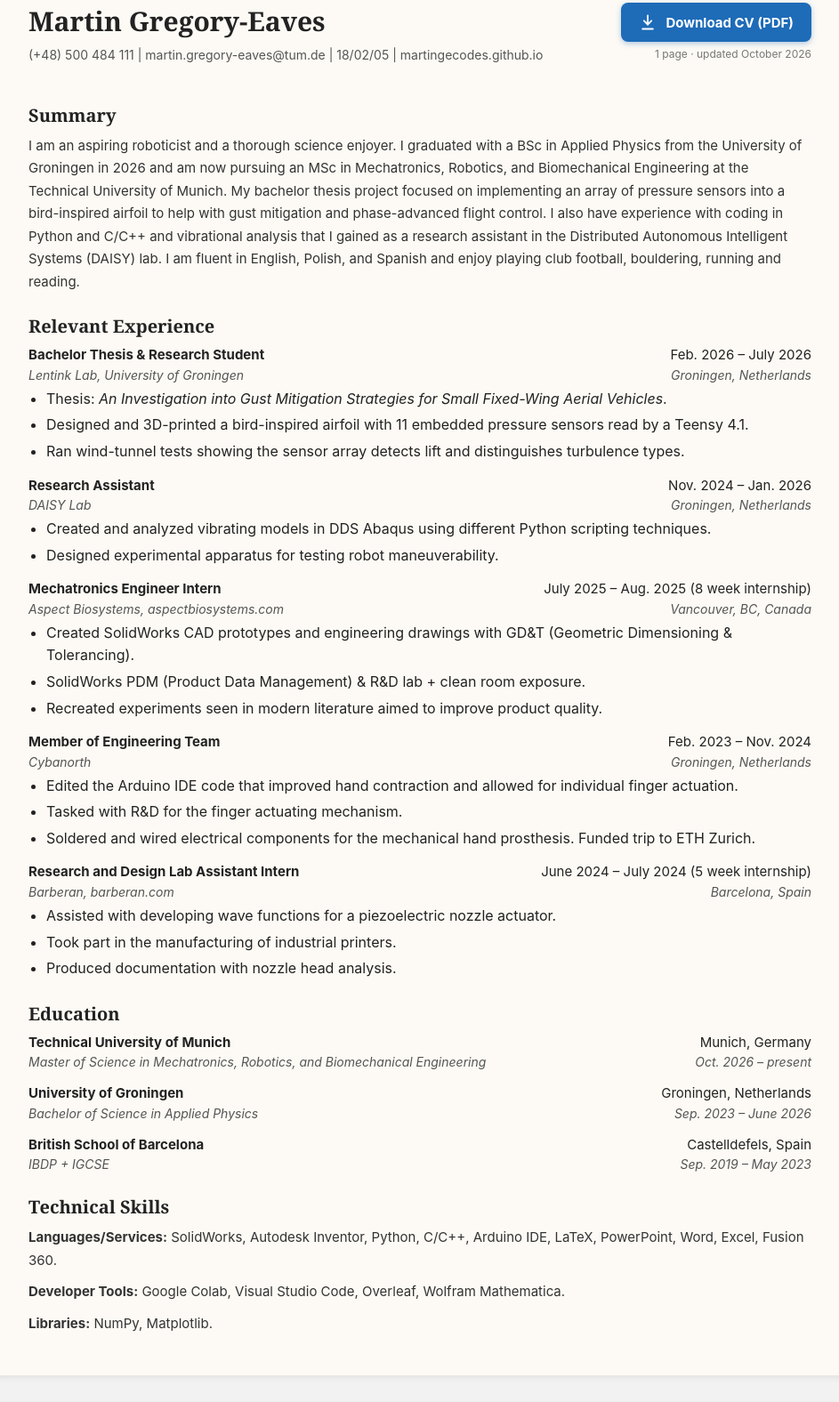
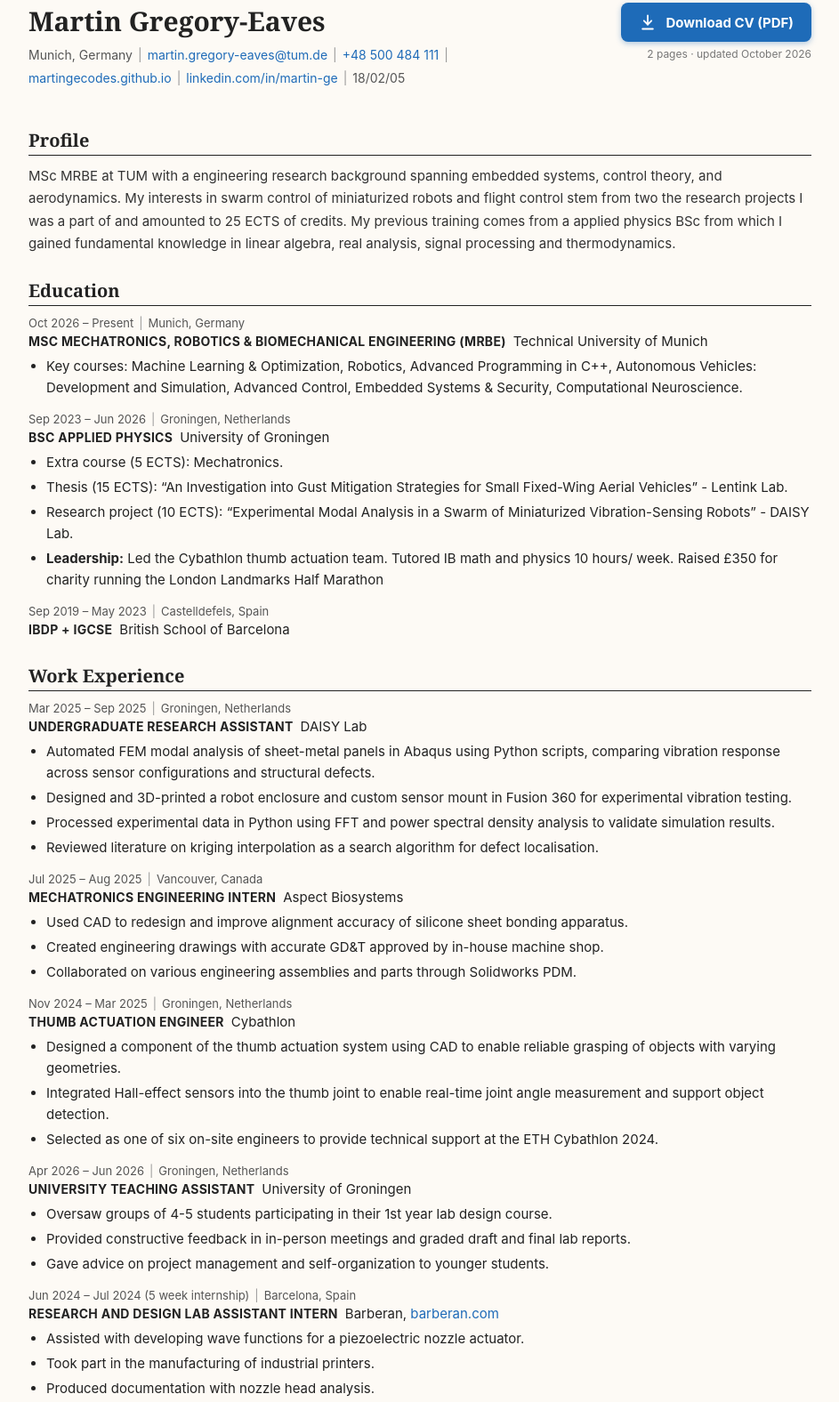
Before and after one commit to MartinGEcodes/MartinGEcodes.github.io, a plain HTML site: page cv.html in a window 1280 px wide. Shown: the part 110-1686 px from the top of the page at 89% size, without its empty margins (168-1111 px from the left). Drawn offline with Linux system fonts and the light colour scheme.

Commit message:
redid CV

```diff
--- a/cv.html
+++ b/cv.html
@@ -104,6 +104,13 @@
       color: #222;
     }
 
+    /* Section headings inside the CV card get the rule underneath, as in the PDF */
+    #cv h2 {
+      border-bottom: 1px solid #222;
+      padding-bottom: 3px;
+      margin: 26px 0 10px;
+    }
+
     p {
       line-height: 1.7;
       font-size: 15px;
@@ -126,6 +133,22 @@
       color: #555;
       margin-bottom: 18px;
     }
+
+    .cv-contact .sep {
+      margin: 0 6px;
+      color: #999;
+    }
+
+    .cv-contact {
+      display: flex;
+      flex-wrap: wrap;
+      row-gap: 2px;
+    }
+
+    .cv-contact .ci { white-space: nowrap; }
+
+    .cv-top > div:first-child { flex: 1 1 420px; min-width: 0; }
+    .cv-top > div:last-child { flex: 0 0 auto; }
 
     /* Name + download button row */
     .cv-top {
@@ -171,29 +194,60 @@
       text-align: right;
     }
 
-    /* CV entries: title + dates on one line, organisation + place below (as in the PDF) */
+    /* CV entries, laid out as in the PDF:
+       line 1: dates | place
+       line 2: TITLE  Organisation
+       then bullets */
     .entry { margin-bottom: 14px; }
 
-    .entry-row {
-      display: flex;
-      justify-content: space-between;
-      gap: 12px;
-      font-size: 15px;
+    .entry-meta {
+      font-size: 13px;
+      color: #555;
       line-height: 1.5;
     }
 
-    .entry-row.sub {
-      font-style: italic;
-      font-size: 14px;
-      color: #555;
+    .entry-meta .sep {
+      margin: 0 6px;
+      color: #999;
     }
 
-    .entry-row span:last-child {
-      text-align: right;
-      white-space: nowrap;
+    .entry-head {
+      font-size: 15px;
+      line-height: 1.5;
+      color: #222;
+    }
+
+    .entry-title {
+      font-weight: 700;
+      font-size: 14px;
+      text-transform: uppercase;
+      letter-spacing: 0.02em;
+      margin-right: 8px;
     }
 
     .entry ul { margin-top: 4px; }
+
+    .entry li { font-size: 15px; }
+
+    /* Skills: label column + values column, as in the PDF */
+    .skills {
+      display: grid;
+      grid-template-columns: 170px 1fr;
+      gap: 4px 16px;
+      margin: 0 0 10px;
+      font-size: 15px;
+      line-height: 1.6;
+    }
+
+    .skills dt {
+      font-weight: 700;
+      color: #222;
+    }
+
+    .skills dd {
+      margin: 0;
+      color: #333;
+    }
 
     /* ---------- FOOTER (optional, matches landing) ---------- */
     .site-footer {
@@ -212,8 +266,9 @@
         padding: 24px 20px 28px;
       }
       .download-meta { text-align: left; }
-      .entry-row { flex-direction: column; gap: 0; }
-      .entry-row span:last-child { text-align: left; white-space: normal; }
+      .entry-title { display: block; margin-right: 0; }
+      .skills { grid-template-columns: 1fr; gap: 0; }
+      .skills dd { margin-bottom: 8px; }
       .site-header {
         flex-direction: column;
         align-items: flex-start;
@@ -242,73 +297,107 @@
       <div>
         <h1>Martin Gregory-Eaves</h1>
         <p class="cv-contact">
-          (+48) 500 484 111 | martin.gregory-eaves@tum.de | 18/02/05 | martingecodes.github.io
+          <span class="ci">Munich, Germany<span class="sep">|</span></span><span class="ci"><a href="mailto:martin.gregory-eaves@tum.de">martin.gregory-eaves@tum.de</a><span class="sep">|</span></span><span class="ci"><a href="tel:+48500484111">+48 500 484 111</a><span class="sep">|</span></span><span class="ci"><a href="https://martingecodes.github.io">martingecodes.github.io</a><span class="sep">|</span></span><span class="ci"><a href="https://linkedin.com/in/martin-ge" target="_blank" rel="noopener">linkedin.com/in/martin-ge</a><span class="sep">|</span></span><span class="ci">18/02/05</span>
         </p>
       </div>
       <div>
-        <a class="download-btn" href="/Users/martingregory-eaves/Documents/GitHub/MartinGEcodes.github.io/pdfs/Martin_Gregory-Eaves_CV.pdf" download="Martin_Gregory-Eaves_CV.pdf">
+        <a class="download-btn" href="pdfs/Martin_Gregory-Eaves_CV.pdf" download="Martin_Gregory-Eaves_CV.pdf">
           <svg viewBox="0 0 24 24" fill="none" stroke="currentColor" stroke-width="2.2" stroke-linecap="round" stroke-linejoin="round" aria-hidden="true">
             <path d="M12 3v12"/><path d="M7 10l5 5 5-5"/><path d="M5 21h14"/>
           </svg>
           Download CV (PDF)
         </a>
-        <span class="download-meta">1 page · updated October 2026</span>
+        <span class="download-meta">2 pages · updated October 2026</span>
       </div>
     </div>
 
-    <h2>Summary</h2>
-    <p>I am an aspiring roboticist and a thorough science enjoyer. I graduated with a BSc in Applied Physics from the
-        University of Groningen in 2026 and am now pursuing an MSc in Mechatronics, Robotics, and Biomechanical
-        Engineering at the Technical University of Munich. My bachelor thesis project focused on implementing an array
-        of pressure sensors into a bird-inspired airfoil to help with gust mitigation and phase-advanced flight control.
-        I also have experience with coding in Python and C/C++ and vibrational analysis that I gained as a research
-        assistant in the Distributed Autonomous Intelligent Systems (DAISY) lab. I am fluent in English, Polish, and
-        Spanish and enjoy playing club football, bouldering, running and reading.</p>
+    <!-- ===== PROFILE ===== -->
+    <h2>Profile</h2>
+    <p>MSc MRBE at TUM with a engineering research background spanning embedded systems, control theory, and
+      aerodynamics. My interests in swarm control of miniaturized robots and flight control stem from two the research
+      projects I was a part of and amounted to 25 ECTS of credits. My previous training comes from a applied physics BSc
+      from which I gained fundamental knowledge in linear algebra, real analysis, signal processing and thermodynamics.</p>
 
-    <h2>Relevant Experience</h2>
+    <!-- ===== EDUCATION ===== -->
+    <h2>Education</h2>
 
     <div class="entry">
-      <div class="entry-row"><span><strong>Bachelor Thesis &amp; Research Student</strong></span><span>Feb. 2026 – July 2026</span></div>
-      <div class="entry-row sub"><span>Lentink Lab, University of Groningen</span><span>Groningen, Netherlands</span></div>
+      <div class="entry-meta">Oct 2026 – Present<span class="sep">|</span>Munich, Germany</div>
+      <div class="entry-head"><span class="entry-title">MSc Mechatronics, Robotics &amp; Biomechanical Engineering (MRBE)</span><span class="entry-org">Technical University of Munich</span></div>
       <ul>
-        <li>Thesis: <em>An Investigation into Gust Mitigation Strategies for Small Fixed-Wing Aerial Vehicles</em>.</li>
-        <li>Designed and 3D-printed a bird-inspired airfoil with 11 embedded pressure sensors read by a Teensy 4.1.</li>
-        <li>Ran wind-tunnel tests showing the sensor array detects lift and distinguishes turbulence types.</li>
+        <li>Key courses: Machine Learning &amp; Optimization, Robotics, Advanced Programming in C++, Autonomous Vehicles:
+          Development and Simulation, Advanced Control, Embedded Systems &amp; Security, Computational Neuroscience.</li>
       </ul>
     </div>
 
     <div class="entry">
-      <div class="entry-row"><span><strong>Research Assistant</strong></span><span>Nov. 2024 – Jan. 2026</span></div>
-      <div class="entry-row sub"><span>DAISY Lab</span><span>Groningen, Netherlands</span></div>
+      <div class="entry-meta">Sep 2023 – Jun 2026<span class="sep">|</span>Groningen, Netherlands</div>
+      <div class="entry-head"><span class="entry-title">BSc Applied Physics</span><span class="entry-org">University of Groningen</span></div>
       <ul>
-        <li>Created and analyzed vibrating models in DDS Abaqus using different Python scripting techniques.</li>
-        <li>Designed experimental apparatus for testing robot maneuverability.</li>
+        <li>Extra course (5 ECTS): Mechatronics.</li>
+        <li>Thesis (15 ECTS): &ldquo;An Investigation into Gust Mitigation Strategies for Small Fixed-Wing Aerial Vehicles&rdquo; - Lentink Lab.</li>
+        <li>Research project (10 ECTS): &ldquo;Experimental Modal Analysis in a Swarm of Miniaturized Vibration-Sensing Robots&rdquo; - DAISY Lab.</li>
+        <li><strong>Leadership:</strong> Led the Cybathlon thumb actuation team. Tutored IB math and physics 10 hours/ week. Raised £350
+          for charity running the London Landmarks Half Marathon</li>
       </ul>
     </div>
 
     <div class="entry">
-      <div class="entry-row"><span><strong>Mechatronics Engineer Intern</strong></span><span>July 2025 – Aug. 2025 (8 week internship)</span></div>
-      <div class="entry-row sub"><span>Aspect Biosystems, aspectbiosystems.com</span><span>Vancouver, BC, Canada</span></div>
+      <div class="entry-meta">Sep 2019 – May 2023<span class="sep">|</span>Castelldefels, Spain</div>
+      <div class="entry-head"><span class="entry-title">IBDP + IGCSE</span><span class="entry-org">British School of Barcelona</span></div>
+    </div>
+
+    <!-- ===== WORK EXPERIENCE ===== -->
+    <h2>Work Experience</h2>
+
+    <div class="entry">
+      <div class="entry-meta">Mar 2025 – Sep 2025<span class="sep">|</span>Groningen, Netherlands</div>
+      <div class="entry-head"><span class="entry-title">Undergraduate Research Assistant</span><span class="entry-org">DAISY Lab</span></div>
       <ul>
-        <li>Created SolidWorks CAD prototypes and engineering drawings with GD&amp;T (Geometric Dimensioning &amp; Tolerancing).</li>
-        <li>SolidWorks PDM (Product Data Management) &amp; R&amp;D lab + clean room exposure.</li>
-        <li>Recreated experiments seen in modern literature aimed to improve product quality.</li>
+        <li>Automated FEM modal analysis of sheet-metal panels in Abaqus using Python scripts, comparing vibration response
+          across sensor configurations and structural defects.</li>
+        <li>Designed and 3D-printed a robot enclosure and custom sensor mount in Fusion 360 for experimental vibration
+          testing.</li>
+        <li>Processed experimental data in Python using FFT and power spectral density analysis to validate simulation results.</li>
+        <li>Reviewed literature on kriging interpolation as a search algorithm for defect localisation.</li>
       </ul>
     </div>
 
     <div class="entry">
-      <div class="entry-row"><span><strong>Member of Engineering Team</strong></span><span>Feb. 2023 – Nov. 2024</span></div>
-      <div class="entry-row sub"><span>Cybanorth</span><span>Groningen, Netherlands</span></div>
+      <div class="entry-meta">Jul 2025 – Aug 2025<span class="sep">|</span>Vancouver, Canada</div>
+      <div class="entry-head"><span class="entry-title">Mechatronics Engineering Intern</span><span class="entry-org">Aspect Biosystems</span></div>
       <ul>
-        <li>Edited the Arduino IDE code that improved hand contraction and allowed for individual finger actuation.</li>
-        <li>Tasked with R&amp;D for the finger actuating mechanism.</li>
-        <li>Soldered and wired electrical components for the mechanical hand prosthesis. Funded trip to ETH Zurich.</li>
+        <li>Used CAD to redesign and improve alignment accuracy of silicone sheet bonding apparatus.</li>
+        <li>Created engineering drawings with accurate GD&amp;T approved by in-house machine shop.</li>
+        <li>Collaborated on various engineering assemblies and parts through Solidworks PDM.</li>
       </ul>
     </div>
 
     <div class="entry">
-      <div class="entry-row"><span><strong>Research and Design Lab Assistant Intern</strong></span><span>June 2024 – July 2024 (5 week internship)</span></div>
-      <div class="entry-row sub"><span>Barberan, barberan.com</span><span>Barcelona, Spain</span></div>
+      <div class="entry-meta">Nov 2024 – Mar 2025<span class="sep">|</span>Groningen, Netherlands</div>
+      <div class="entry-head"><span class="entry-title">Thumb Actuation Engineer</span><span class="entry-org">Cybathlon</span></div>
+      <ul>
+        <li>Designed a component of the thumb actuation system using CAD to enable reliable grasping of objects with varying
+          geometries.</li>
+        <li>Integrated Hall-effect sensors into the thumb joint to enable real-time joint angle measurement and support object
+          detection.</li>
+        <li>Selected as one of six on-site engineers to provide technical support at the ETH Cybathlon 2024.</li>
+      </ul>
+    </div>
+
+    <div class="entry">
+      <div class="entry-meta">Apr 2026 – Jun 2026<span class="sep">|</span>Groningen, Netherlands</div>
+      <div class="entry-head"><span class="entry-title">University Teaching Assistant</span><span class="entry-org">University of Groningen</span></div>
+      <ul>
+        <li>Oversaw groups of 4-5 students participating in their 1st year lab design course.</li>
+        <li>Provided constructive feedback in in-person meetings and graded draft and final lab reports.</li>
+        <li>Gave advice on project management and self-organization to younger students.</li>
+      </ul>
+    </div>
+
+    <div class="entry">
+      <div class="entry-meta">Jun 2024 – Jul 2024 (5 week internship)<span class="sep">|</span>Barcelona, Spain</div>
+      <div class="entry-head"><span class="entry-title">Research and Design Lab Assistant Intern</span><span class="entry-org">Barberan, <a href="https://barberan.com" target="_blank" rel="noopener">barberan.com</a></span></div>
       <ul>
         <li>Assisted with developing wave functions for a piezoelectric nozzle actuator.</li>
         <li>Took part in the manufacturing of industrial printers.</li>
@@ -316,27 +405,51 @@
       </ul>
     </div>
 
-    <h2>Education</h2>
+    <!-- ===== PROJECTS ===== -->
+    <h2>Projects</h2>
 
     <div class="entry">
-      <div class="entry-row"><span><strong>Technical University of Munich</strong></span><span>Munich, Germany</span></div>
-      <div class="entry-row sub"><span>Master of Science in Mechatronics, Robotics, and Biomechanical Engineering</span><span>Oct. 2026 – present</span></div>
+      <div class="entry-meta">2026<span class="sep">|</span>University of Groningen</div>
+      <div class="entry-head"><span class="entry-title">Bird-Inspired Pressure-Sensing Wing</span><span class="entry-org">BSc Thesis, Lentink Lab</span></div>
+      <ul>
+        <li>Embedded 11 BMP280 pressure sensors in a 3D-printed Eppler 423 wing to detect incoming gusts.</li>
+        <li>Wrote C++ firmware in the Arduino IDE for a Teensy 4.1, reading all sensors over SPI.</li>
+        <li>Wind-tunnel tested under pulsing and shear turbulence; distinguished steady from turbulent flow.</li>
+        <li><strong>Tools:</strong> C++, Arduino IDE, Teensy 4.1, SPI, BMP280, SolidWorks, KiCad.</li>
+      </ul>
     </div>
 
     <div class="entry">
-      <div class="entry-row"><span><strong>University of Groningen</strong></span><span>Groningen, Netherlands</span></div>
-      <div class="entry-row sub"><span>Bachelor of Science in Applied Physics</span><span>Sep. 2023 – June 2026</span></div>
+      <div class="entry-head"><span class="entry-title">Line-Following Rover</span></div>
+      <ul>
+        <li>Coded a PID algorithm so a pre-built RC car follows a black line and avoids obstacles.</li>
+        <li><strong>Tools:</strong> PID control, infrared and sonar sensors.</li>
+      </ul>
     </div>
 
-    <div class="entry">
-      <div class="entry-row"><span><strong>British School of Barcelona</strong></span><span>Castelldefels, Spain</span></div>
-      <div class="entry-row sub"><span>IBDP + IGCSE</span><span>Sep. 2019 – May 2023</span></div>
-    </div>
+    <!-- ===== SKILLS ===== -->
+    <h2>Skills</h2>
+    <dl class="skills">
+      <dt>Programming</dt>
+      <dd>C++, Python, C, Office 365, Matplotlib, Numpy, Pandas</dd>
 
-    <h2>Technical Skills</h2>
-    <p><strong>Languages/Services:</strong> SolidWorks, Autodesk Inventor, Python, C/C++, Arduino IDE, LaTeX, PowerPoint, Word, Excel, Fusion 360.</p>
-    <p><strong>Developer Tools:</strong> Google Colab, Visual Studio Code, Overleaf, Wolfram Mathematica.</p>
-    <p><strong>Libraries:</strong> NumPy, Matplotlib.</p>
+      <dt>Hardware</dt>
+      <dd>Teensy 4.1, Arduino IDE, SPI / I<sup>2</sup>C, pressure and Hall-effect sensors, soldering</dd>
+
+      <dt>CAD &amp; Simulation</dt>
+      <dd>SolidWorks, Fusion 360, Abaqus, KiCad, 3D printing</dd>
+
+      <dt>Languages</dt>
+      <dd>English (native), Polish (native), Spanish (C1–C2)</dd>
+
+      <dt>Other Tools</dt>
+      <dd>Autodesk Inventor, LaTeX, Overleaf, Google Colab, Visual Studio Code, Wolfram Mathematica</dd>
+    </dl>
+
+    <!-- ===== INTERESTS & HOBBIES ===== -->
+    <h2>Interests &amp; Hobbies</h2>
+    <p>I am a big FC Barcelona fan and grew up playing football in school and at university. Recently I have taken up long
+      distance running and bouldering. I also enjoy playing the guitar and reading both fiction and non-fiction.</p>
   </main>
 
   <!-- EXTRA NOTES AS SECOND CARD -->
```
Also changed, not shown: 1 other file.
